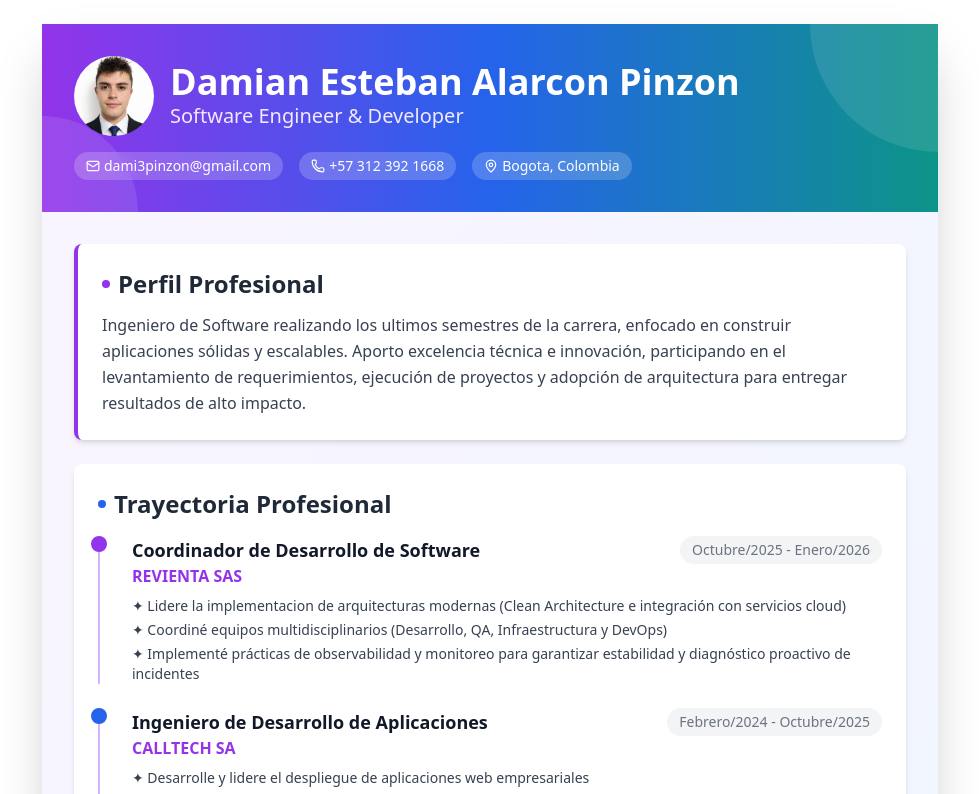
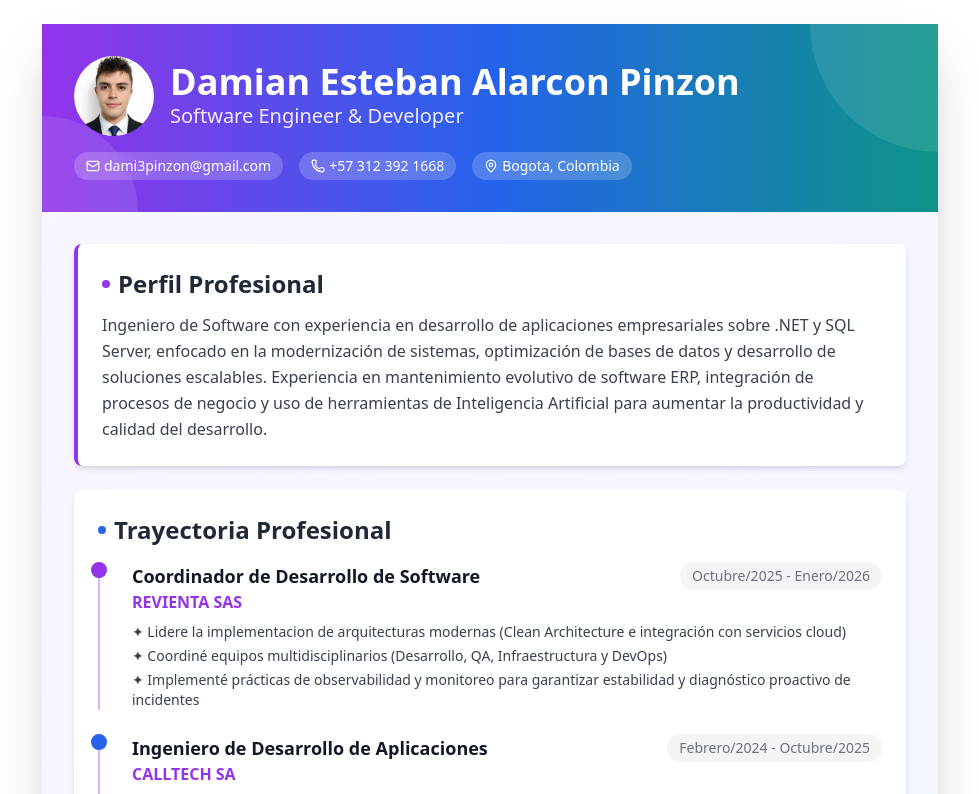
Before and after one commit to xicodami/CVDamianDev, a React (Vite) app: page / in a window 1280 px wide. Shown: the top 794 px of the page, without its empty margins (150-1129 px from the left). Built offline with nearby package versions, Linux system fonts and the light colour scheme; the HTML template or start-up script is replaced by a standard one.

Commit message:
perfil profesional v1

```diff
--- a/src/CreativeCV.tsx
+++ b/src/CreativeCV.tsx
@@ -50,11 +50,11 @@ export function CreativeCV() {
             Perfil Profesional
           </h2>
           <p className="text-gray-700 leading-relaxed">
-            Ingeniero de Software realizando los ultimos semestres de la carrera, enfocado en construir
-            aplicaciones sólidas y escalables. Aporto excelencia técnica e innovación,
-            participando en el levantamiento de requerimientos,
-            ejecución de proyectos y adopción de arquitectura para entregar
-            resultados de alto impacto.
+            Ingeniero de Software con experiencia en desarrollo de aplicaciones empresariales
+            sobre .NET y SQL Server, enfocado en la modernización de sistemas,
+            optimización de bases de datos y desarrollo de soluciones escalables.
+            Experiencia en mantenimiento evolutivo de software ERP, integración de procesos de negocio
+            y uso de herramientas de Inteligencia Artificial para aumentar la productividad y calidad del desarrollo.
           </p>
         </div>
 
```
